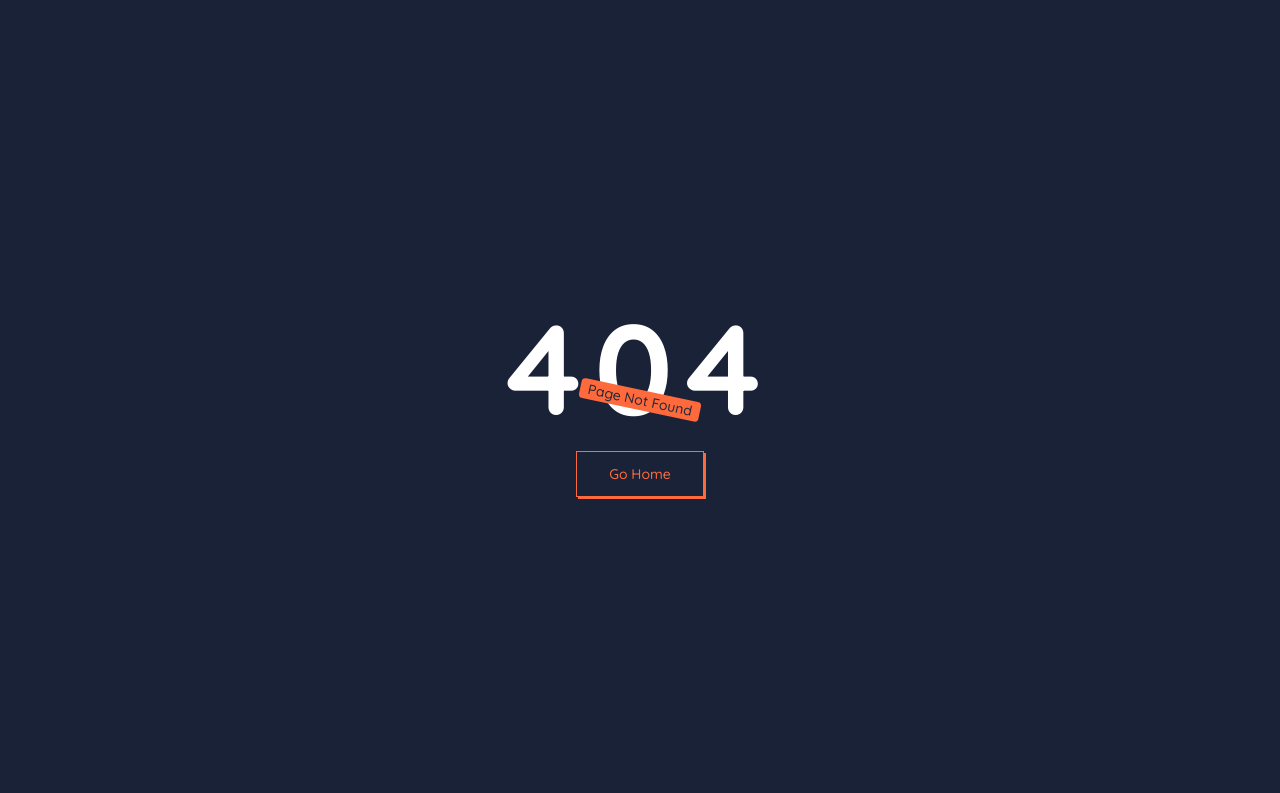
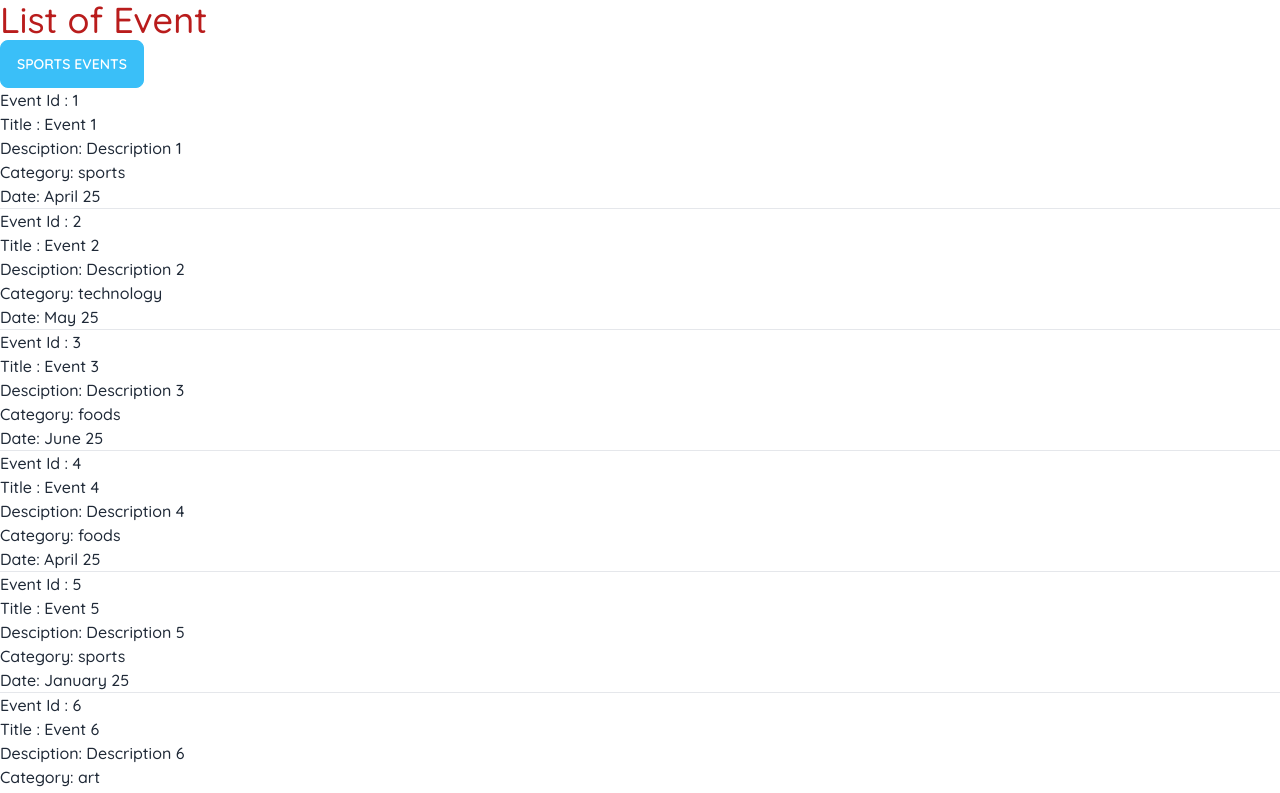
Before and after one commit to radenmasabdul/LearnNextJS, a Next.js app: page /events in a window 1280 px wide. Before the commit this address had no page. Shown: the top 793 px of the page. Built offline with nearby package versions, Linux system fonts and the light colour scheme; data requests are answered from the project's data file.

Commit message:
Pre rendering + CSR Data Fetching

```diff
--- a/db.json
+++ b/db.json
@@ -1,4 +1,76 @@
 {
+    "events": [
+        {
+            "id": 1,
+            "title": "Event 1",
+            "description": "Description 1",
+            "category": "sports",
+            "date": "April 25"
+        },
+        {
+            "id": 2,
+            "title": "Event 2",
+            "description": "Description 2",
+            "category": "technology",
+            "date": "May 25"
+        },
+        {
+            "id": 3,
+            "title": "Event 3",
+            "description": "Description 3",
+            "category": "foods",
+            "date": "June 25"
+        },
+        {
+            "id": 4,
+            "title": "Event 4",
+            "description": "Description 4",
+            "category": "foods",
+            "date": "April 25"
+        },
+        {
+            "id": 5,
+            "title": "Event 5",
+            "description": "Description 5",
+            "category": "sports",
+            "date": "January 25"
+        },
+        {
+            "id": 6,
+            "title": "Event 6",
+            "description": "Description 6",
+            "category": "art",
+            "date": "April 25"
+        },
+        {
+            "id": 7,
+            "title": "Event 7",
+            "description": "Description 7",
+            "category": "technology",
+            "date": "June 25"
+        },
+        {
+            "id": 8,
+            "title": "Event 8",
+            "description": "Description 8",
+            "category": "sports",
+            "date": "February 25"
+        },
+        {
+            "id": 9,
+            "title": "Event 9",
+            "description": "Description 9",
+            "category": "art",
+            "date": "February 25"
+        },
+        {
+            "id": 10,
+            "title": "Event 10",
+            "description": "Description 10",
+            "category": "technology",
+            "date": "April 25"
+        }
+    ],
     "dashboard" : {
         "posts": 5,
         "likes": 100,
--- /dev/null
+++ b/src/pages/events.jsx
@@ -0,0 +1,54 @@
+import { useState } from "react";
+import { useRouter } from "next/router";
+
+const EventList = ({ eventList }) => {
+  const [events, setEvents] = useState(eventList);
+  const router = useRouter();
+
+  const fetchEvent = async () => {
+    const response = await fetch(
+      `http://localhost:4000/events?category=sports`
+    );
+    const data = await response.json();
+    setEvents(data);
+    router.push("/events?category=sports", undefined, { shallow: true });
+  };
+
+  return (
+    <>
+      <h1 className="text-red-700 text-4xl">List of Event</h1>
+      <button onClick={fetchEvent} className="btn btn-info text-white">
+        Sports Events
+      </button>
+      {events.map((event) => {
+        return (
+          <div key={event.id}>
+            <h1>Event Id : {event.id}</h1>
+            <h2>Title : {event.title}</h2>
+            <p>Desciption: {event.description}</p>
+            <p>Category: {event.category}</p>
+            <p>Date: {event.date}</p>
+            <hr />
+          </div>
+        );
+      })}
+    </>
+  );
+};
+
+export default EventList;
+
+//SSR
+export async function getServerSideProps(context) {
+  const { query } = context;
+  const { category } = query;
+  const queryString = category ? "category-sports" : "";
+  const response = await fetch(`http://localhost:4000/events?${queryString}`);
+  const data = await response.json();
+
+  return {
+    props: {
+      eventList: data,
+    },
+  };
+}
```
